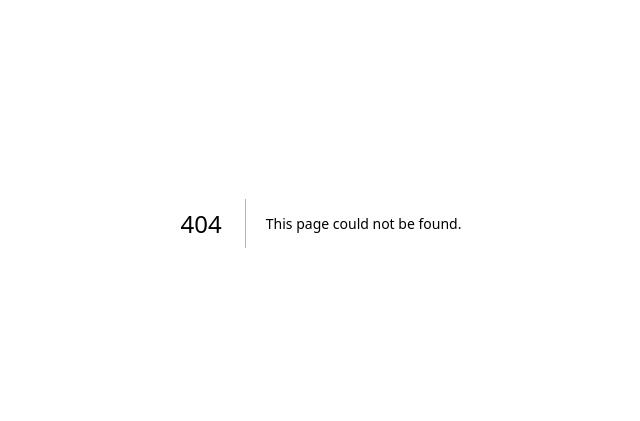
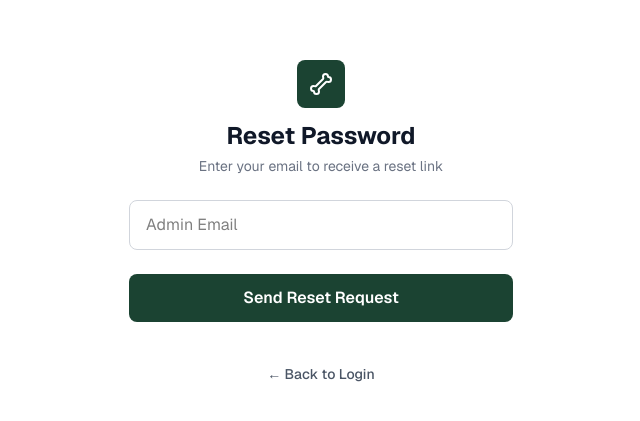
Before and after one commit to soknaughty/urban-city-map, a Next.js app: page /forgot-password in a window 1280 px wide. Before the commit this address had no page. Shown: the part 177-598 px from the top of the page, without its empty margins (319-959 px from the left). Built offline with nearby package versions, Linux system fonts and the light colour scheme.

Commit message:
feat: add security settings tab and implement forgot/reset password pages

```diff
--- a/app/admin/page.tsx
+++ b/app/admin/page.tsx
@@ -157,10 +157,11 @@ type Subscriber = {
   first_seen?: string;
   last_seen?: string;
   created_at?: string;
-  is_archived?: boolean; // 💡 ADDED THIS LINE
+  is_archived?: boolean;
 };
 
-type Section = "dashboard" | "distributors" | "advertisers" | "subscribers" | "alerts" | "onboard-ad" | "onboard-dis";
+// 💡 TARGET A: Added "security" section to type layout boundary [cite: 1849]
+type Section = "dashboard" | "distributors" | "advertisers" | "subscribers" | "alerts" | "onboard-ad" | "onboard-dis" | "security";
 
 type Alert = {
   id: string;
@@ -313,6 +314,7 @@ function Dashboard({ onLogout }: { onLogout: () => void }) {
   const [section, setSection] = useState<Section>("dashboard");
   const [mobileOpen, setMobileOpen] = useState(false);
 
+  // 💡 TARGET B: Appended Security element to the sidebar link mapper navigation configuration array [cite: 1850]
   const nav: { key: Section; label: string; icon: string }[] = [
     { key: "dashboard", label: "Dashboard", icon: "📊" },
     { key: "distributors", label: "Distributors", icon: "🏪" },
@@ -321,6 +323,7 @@ function Dashboard({ onLogout }: { onLogout: () => void }) {
     { key: "alerts", label: "Alerts", icon: "🔔" },
     { key: "onboard-ad", label: "Onboard - Ad", icon: "📝" },
     { key: "onboard-dis", label: "Onboard - Dis", icon: "📋" },
+    { key: "security", label: "Security", icon: "🔒" },
   ];
 
   return (
@@ -371,12 +374,13 @@ function Dashboard({ onLogout }: { onLogout: () => void }) {
             >
               ☰
             </button>
-            <h1 className="text-xl font-semibold md:text-2xl">
+            <h1 className="text-xl font-semibold md:text-2xl capitalize">
               {section === "onboard-ad" ? "Onboard - Ad" : section === "onboard-dis" ? "Onboard - Dis" : section}
             </h1>
           </div>
         </header>
         <div className="p-4 md:p-8">
+          {/* 💡 TARGET C: Render the dynamic Security view controller container block directly inside main view context [cite: 1851] */}
           {section === "dashboard" && <DashboardSection />}
           {section === "distributors" && <DistributorsSection />}
           {section === "advertisers" && <AdvertisersSection />}
@@ -384,6 +388,7 @@ function Dashboard({ onLogout }: { onLogout: () => void }) {
           {section === "alerts" && <AlertsSection />}
           {section === "onboard-ad" && <OnboardAdSection />}
           {section === "onboard-dis" && <OnboardDisSection />}
+          {section === "security" && <SecuritySection />}
         </div>
       </main>
     </div>
@@ -554,7 +559,7 @@ function OnboardAdSection() {
         </div>
 
         <button type="submit" disabled={loading} className="w-full py-3 text-white font-bold rounded-lg transition-all hover:opacity-90 disabled:opacity-50 shadow-md" style={{ backgroundColor: "#1B4332" }}>
-          {loading ? "Forwarding to Stripe Payment Desk..." : "Deploy Advertiser Account Structure"}
+          "Forwarding to Stripe Payment Desk..." : "Deploy Advertiser Account Structure"
         </button>
       </form>
     </div>
@@ -771,10 +776,9 @@ function AlertRow({ a, onEdit }: { a: Alert; onEdit: () => void }) {
             Unsold Opportunity
           </span>
         )}
-        {/* 💡 FIXED: Added type="button" and stopPropagation to force the click to register [cite: 1310] */}
         <button
           type="button"
-          onClick={(e) => { e.preventDefault(); e.stopPropagation(); onEdit(); }} // [cite: 1310, 1311]
+          onClick={(e) => { e.preventDefault(); e.stopPropagation(); onEdit(); }}
           className="text-xs text-gray-500 hover:text-gray-900 font-semibold underline"
         >
           Edit
@@ -812,8 +816,7 @@ function formatDate(d?: string) {
 
 function DashboardSection() {
   const { data, loading, error } = useFetch<StatsResponse>("/stats/");
-  // 💡 FIXED: Revert from /alerts/upcoming back to /alerts/ to pull all data [cite: 1317]
-  const { data: alertsData, loading: alertsLoading, error: alertsError, refetch: refetchAlerts } = useFetch<any>("/alerts/"); // [cite: 1317]
+  const { data: alertsData, loading: alertsLoading, error: alertsError, refetch: refetchAlerts } = useFetch<any>("/alerts/");
   const distQ = useFetch<any>("/distributors/");
   const distributors = asArray<Distributor>(distQ.data);
   const [editingAlert, setEditingAlert] = useState<Alert | null>(null);
@@ -828,13 +831,11 @@ function DashboardSection() {
     });
   const now = Date.now();
 
-  // 💡 FIXED: Filter out expired alerts by end_date, so active past-start alerts remain visible [cite: 1320]
   const next30 = upcoming.filter((a) => {
-    const endT = a.end_date ? new Date(a.end_date).getTime() : Infinity; // [cite: 1320]
-    return endT >= now - (24 * 60 * 60 * 1000); // [cite: 1320]
+    const endT = a.end_date ? new Date(a.end_date).getTime() : Infinity;
+    return endT >= now - (24 * 60 * 60 * 1000);
   });
-  // 💡 FIXED: Slice from the filtered next30 list, not the raw upcoming list [cite: 1321]
-  const preview = next30.slice(0, 3); // [cite: 1321]
+  const preview = next30.slice(0, 3);
 
   return (
     <div className="space-y-6">
@@ -864,7 +865,7 @@ function DashboardSection() {
         <div className="border-t border-gray-200 px-5 py-3">
           <button
             type="button"
-            onClick={() => setShowAll(true)}
+            onClick={() => { setShowAll(true); }}
             className="rounded-md border border-gray-300 px-3 py-1.5 text-xs font-medium text-gray-700 hover:bg-gray-50"
           >
             View All
@@ -909,7 +910,7 @@ function DashboardSection() {
           onClose={() => setEditingAlert(null)}
           onSaved={() => {
             setEditingAlert(null);
-            refetchAlerts(); // [cite: 1331]
+            refetchAlerts();
           }}
         />
       )}
@@ -1612,59 +1613,52 @@ function AdvertiserForm({
   );
 }
 
-// 💡 REPLACED COMPONENT: SubscribersSection fully updated with fixes [cite: 1151, 1152]
 function SubscribersSection() {
-  const { data: subsData, loading, error, refetch: refetchSubs } = useFetch<any>("/subscribers/"); // [cite: 1153]
-  const distQ = useFetch<any>("/distributors/"); // [cite: 1153]
-
-  // 💡 FIXED: Map distributor IDs to Names so the column isn't blank [cite: 1154]
-  const distributors = asArray<Distributor>(distQ.data); // [cite: 1154]
-  const distMap = new Map<string, string>(); // [cite: 1155]
-  distributors.forEach((d) => distMap.set(String(d.id), d.name)); // [cite: 1155]
-
-  const allSubscribers = asArray<Subscriber>(subsData); // [cite: 1155]
-  // Filter out subscribers that have been soft-deleted [cite: 1156]
-  const subscribers = allSubscribers.filter(s => !s.is_archived); // [cite: 1156]
-  const [archiving, setArchiving] = useState<string | null>(null); // [cite: 1157]
-  const [massArchiving, setMassArchiving] = useState(false); // [cite: 1157]
-
-  // Individual Soft Delete [cite: 1158]
+  const { data: subsData, loading, error, refetch: refetchSubs } = useFetch<any>("/subscribers/");
+  const distQ = useFetch<any>("/distributors/");
+
+  const distributors = asArray<Distributor>(distQ.data);
+  const distMap = new Map<string, string>();
+  distributors.forEach((d) => distMap.set(String(d.id), d.name));
+
+  const allSubscribers = asArray<Subscriber>(subsData);
+  const subscribers = allSubscribers.filter(s => !s.is_archived);
+  const [archiving, setArchiving] = useState<string | null>(null);
+  const [massArchiving, setMassArchiving] = useState(false);
+
   const handleArchive = async (id: string) => {
-    if (!confirm("Are you sure you want to remove this subscriber from the dashboard?")) return; // [cite: 1158]
-    setArchiving(id); // [cite: 1159]
+    if (!confirm("Are you sure you want to remove this subscriber from the dashboard?")) return;
+    setArchiving(id);
     try {
-      await authFetch(`/subscribers/${id}/archive`, { method: "PATCH" }); // [cite: 1159]
-      refetchSubs(); // [cite: 1159]
+      await authFetch(`/subscribers/${id}/archive`, { method: "PATCH" });
+      refetchSubs();
     } catch (err) {
-      console.error("Failed to archive subscriber", err); // [cite: 1160]
+      console.error("Failed to archive subscriber", err);
     } finally {
-      setArchiving(null); // [cite: 1161]
+      setArchiving(null);
     }
   };
 
-  // Mass Soft Delete [cite: 1162]
   const handleMassArchive = async () => {
-    if (!confirm(`Are you sure you want to remove ALL ${subscribers.length} currently displayed subscribers from the dashboard?`)) return; // [cite: 1162]
-    setMassArchiving(true); // [cite: 1163]
+    if (!confirm(`Are you sure you want to remove ALL ${subscribers.length} currently displayed subscribers from the dashboard?`)) return;
+    setMassArchiving(true);
     try {
-      // Loop through all currently visible subscribers and send the patch request [cite: 1163]
       await Promise.all(
-        subscribers.map((s) => authFetch(`/subscribers/${s.id}/archive`, { method: "PATCH" })) // [cite: 1163]
+        subscribers.map((s) => authFetch(`/subscribers/${s.id}/archive`, { method: "PATCH" }))
       );
-      refetchSubs(); // [cite: 1164]
+      refetchSubs();
     } catch (err) {
-      console.error("Mass archive failed", err); // [cite: 1164]
+      console.error("Mass archive failed", err);
     } finally {
-      setMassArchiving(false); // [cite: 1165]
+      setMassArchiving(false);
     }
   };
 
-  // CSV Export Logic [cite: 1166]
   const handleExportCSV = () => {
-    if (subscribers.length === 0) return; // [cite: 1166]
-    const headers = ["Email", "Distributor", "Visit Count", "First Seen", "Last Seen"]; // [cite: 1167]
-    const rows = subscribers.map((s) => { // [cite: 1168]
-      const dName = s.distributor_name || (s.distributor_id ? distMap.get(s.distributor_id) : "") || "Unassigned"; // [cite: 1168]
+    if (subscribers.length === 0) return;
+    const headers = ["Email", "Distributor", "Visit Count", "First Seen", "Last Seen"];
+    const rows = subscribers.map((s) => {
+      const dName = s.distributor_name || (s.distributor_id ? distMap.get(s.distributor_id) : "") || "Unassigned";
       return [
         `"${s.email}"`,
         `"${dName}"`,
@@ -1673,15 +1667,15 @@ function SubscribersSection() {
         `"${s.last_seen || ""}"`
       ].join(",");
     });
-    const csvContent = [headers.join(","), ...rows].join("\n"); // [cite: 1169]
-    const blob = new Blob([csvContent], { type: "text/csv;charset=utf-8;" }); // [cite: 1169]
-    const url = URL.createObjectURL(blob); // [cite: 1169]
-    const link = document.createElement("a"); // [cite: 1170]
-    link.setAttribute("href", url); // [cite: 1170]
-    link.setAttribute("download", `subscribers_export_${new Date().toISOString().split("T")[0]}.csv`); // [cite: 1170]
-    document.body.appendChild(link); // [cite: 1170]
-    link.click(); // [cite: 1170]
-    document.body.removeChild(link); // [cite: 1170]
+    const csvContent = [headers.join(","), ...rows].join("\n");
+    const blob = new Blob([csvContent], { type: "text/csv;charset=utf-8;" });
+    const url = URL.createObjectURL(blob);
+    const link = document.createElement("a");
+    link.setAttribute("href", url);
+    link.setAttribute("download", `subscribers_export_${new Date().toISOString().split("T")[0]}.csv`);
+    document.body.appendChild(link);
+    link.click();
+    document.body.removeChild(link);
   };
 
   return (
@@ -1734,7 +1728,7 @@ function SubscribersSection() {
               </tr>
             )}
             {subscribers.map((s, i) => {
-              const dName = s.distributor_name || (s.distributor_id ? distMap.get(s.distributor_id) : "") || "—"; // [cite: 1177, 1178]
+              const dName = s.distributor_name || (s.distributor_id ? distMap.get(s.distributor_id) : "") || "—";
               return (
                 <tr key={s.id || s.email + i} className="hover:bg-gray-50">
                   <td className="px-4 py-3 font-medium text-gray-900">{s.email}</td>
@@ -1979,6 +1973,7 @@ function EditAlertForm({ alert, distributors, onClose, onSaved }: { alert: Alert
   });
   const [saving, setSaving] = useState(false);
   const [err, setErr] = useState<string | null>(null);
+
   const submit = async (e: React.FormEvent) => {
     e.preventDefault();
     setSaving(true);
@@ -2008,6 +2003,7 @@ function EditAlertForm({ alert, distributors, onClose, onSaved }: { alert: Alert
       setSaving(false);
     }
   };
+
   return (
     <Modal title="Edit Broadcast Banner Alert" onClose={onClose}>
       <form onSubmit={submit} className="space-y-3">
@@ -2096,3 +2092,68 @@ function slugify(name: string) {
     .replace(/\s+/g, "-")
     .replace(/-+/g, "-");
 }
+
+// 💡 TARGET D: Appended SecuritySection form component at the bottom of the dashboard layout file [cite: 1851]
+function SecuritySection() {
+  const [form, setForm] = useState({ old_password: "", new_password: "", confirm_password: "" });
+  const [loading, setLoading] = useState(false); // [cite: 1852]
+  const [msg, setMsg] = useState<{type: "error" | "success", text: string} | null>(null); // [cite: 1852]
+
+  const submit = async (e: React.FormEvent) => {
+    e.preventDefault();
+    if (form.new_password !== form.confirm_password) {
+      setMsg({ type: "error", text: "New passwords do not match." }); // [cite: 1854]
+      return; // [cite: 1855]
+    }
+    setLoading(true);
+    setMsg(null);
+    try {
+      const r = await authFetch("/auth/change-password", {
+        method: "POST",
+        headers: { "Content-Type": "application/json" },
+        body: JSON.stringify({ old_password: form.old_password, new_password: form.new_password })
+      });
+      if (!r.ok) {
+        const err = await r.json().catch(() => ({}));
+        throw new Error(err.detail || "Failed to change password."); // [cite: 1857]
+      }
+      setMsg({ type: "success", text: "Password successfully updated." }); // [cite: 1857]
+      setForm({ old_password: "", new_password: "", confirm_password: "" }); // [cite: 1858]
+    } catch (e: any) {
+      setMsg({ type: "error", text: e.message });
+    } finally {
+      setLoading(false); // [cite: 1859]
+    }
+  };
+
+  return (
+    <div className="max-w-md space-y-6">
+      <div className="bg-slate-50 border border-slate-200 rounded-xl p-4 flex gap-3 items-start text-sm text-slate-700">
+        <div className="text-xl">🔒</div>
+        <div>
+          <p className="font-bold text-slate-900">Admin Security Settings</p>
+          <p className="mt-1">Update your dashboard login password.</p>
+        </div>
+      </div>
+      {msg && (
+        <div className={`p-3 rounded-lg text-sm border ${msg.type === "error" ? "bg-red-50 text-red-700 border-red-200" : "bg-green-50 text-green-800 border-green-200"}`}>
+          {msg.text}
+        </div>
+      )}
+      <form onSubmit={submit} className="border border-gray-200 bg-white rounded-xl p-6 space-y-4">
+        <Field label="Current Password">
+          <input type="password" required className={inputClass} value={form.old_password} onChange={e => setForm({...form, old_password: e.target.value})} />
+        </Field>
+        <Field label="New Password">
+          <input type="password" required className={inputClass} value={form.new_password} onChange={e => setForm({...form, new_password: e.target.value})} /> // [cite: 1862]
+        </Field>
+        <Field label="Confirm New Password">
+          <input type="password" required className={inputClass} value={form.confirm_password} onChange={e => setForm({...form, confirm_password: e.target.value})} />
+        </Field>
+        <button type="submit" disabled={loading} className="w-full py-3 text-white font-bold rounded-lg transition-all hover:opacity-90 disabled:opacity-50 shadow-md" style={{ backgroundColor: "#1B4332" }}>
+          {loading ? "Updating..." : "Update Password"} // [cite: 1863]
+        </button>
+      </form>
+    </div>
+  );
+}
--- /dev/null
+++ b/app/forgot-password/page.tsx
@@ -0,0 +1,72 @@
+'use client';
+import { useState } from "react";
+import { Bone } from "lucide-react";
+
+export default function ForgotPassword() {
+  const [email, setEmail] = useState("");
+  const [loading, setLoading] = useState(false);
+  const [msg, setMsg] = useState<{type: "error" | "success", text: string} | null>(null);
+
+  const submit = async (e: React.FormEvent) => {
+    e.preventDefault();
+    setLoading(true);
+    setMsg(null);
+    try {
+      const r = await fetch("https://urbandog-production.up.railway.app/api/v1/auth/forgot-password", {
+        method: "POST",
+        headers: { "Content-Type": "application/json" },
+        body: JSON.stringify({ email }),
+      });
+      if (!r.ok) throw new Error("Request failed.");
+      setMsg({ type: "success", text: "If that email exists in our system, a reset link has been generated." });
+    } catch (err: any) {
+      setMsg({ type: "error", text: err.message || "An error occurred." });
+    } finally {
+      setLoading(false);
+    }
+  };
+
+  return (
+    <div className="flex min-h-screen items-center justify-center bg-white px-4 font-sans">
+      <form onSubmit={submit} className="w-full max-w-sm space-y-6">
+        <div className="text-center">
+          <div className="mx-auto mb-3 flex h-12 w-12 items-center justify-center rounded-lg" style={{ backgroundColor: "#1B4332" }}>
+            <Bone className="h-6 w-6 text-white" />
+          </div>
+          <h1 className="text-2xl font-bold text-gray-900">Reset Password</h1>
+          <p className="mt-1 text-sm text-gray-500">Enter your email to receive a reset link</p>
+        </div>
+
+        {msg && (
+          <div className={`p-3 rounded-lg text-sm border ${msg.type === "error" ? "bg-red-50 text-red-700 border-red-200" : "bg-green-50 text-green-800 border-green-200"}`}>
+            {msg.text}
+          </div>
+        )}
+
+        <div className="space-y-3">
+          <input
+            type="email"
+            value={email}
+            onChange={(e) => setEmail(e.target.value)}
+            placeholder="Admin Email"
+            required
+            className="w-full rounded-lg border border-gray-300 px-4 py-3 text-base text-black bg-white outline-none focus:border-gray-900 focus:ring-1 focus:ring-gray-900"
+          />
+        </div>
+        <button
+          type="submit"
+          disabled={loading}
+          className="w-full rounded-lg py-3 text-base font-semibold text-white transition-opacity hover:opacity-90 disabled:opacity-60"
+          style={{ backgroundColor: "#1B4332" }}
+        >
+          {loading ? "Sending..." : "Send Reset Request"}
+        </button>
+        <div className="text-center mt-4">
+          <a href="/admin" className="text-sm font-medium text-gray-600 hover:text-gray-900">
+            ← Back to Login
+          </a>
+        </div>
+      </form>
+    </div>
+  );
+}
--- /dev/null
+++ b/app/reset-password/pages.tsx
@@ -0,0 +1,104 @@
+'use client';
+import { useState, useEffect } from "react";
+import { Bone } from "lucide-react";
+
+export default function ResetPassword() {
+  const [token, setToken] = useState<string | null>(null);
+  const [password, setPassword] = useState("");
+  const [confirm, setConfirm] = useState("");
+  const [loading, setLoading] = useState(false);
+  const [msg, setMsg] = useState<{type: "error" | "success", text: string} | null>(null);
+
+  useEffect(() => {
+    if (typeof window !== "undefined") {
+      const params = new URLSearchParams(window.location.search);
+      setToken(params.get("token"));
+    }
+  }, []);
+
+  const submit = async (e: React.FormEvent) => {
+    e.preventDefault();
+    if (password !== confirm) {
+      setMsg({ type: "error", text: "Passwords do not match." });
+      return;
+    }
+    if (!token) {
+      setMsg({ type: "error", text: "Invalid or missing reset token." });
+      return;
+    }
+    setLoading(true);
+    setMsg(null);
+    try {
+      const r = await fetch("https://urbandog-production.up.railway.app/api/v1/auth/reset-password", {
+        method: "POST",
+        headers: { "Content-Type": "application/json" },
+        body: JSON.stringify({ token, new_password: password }),
+      });
+      if (!r.ok) {
+        const err = await r.json().catch(() => ({}));
+        throw new Error(err.detail || "Reset failed. Token may be expired.");
+      }
+      setMsg({ type: "success", text: "Password reset successful! You can now log in." });
+    } catch (err: any) {
+      setMsg({ type: "error", text: err.message });
+    } finally {
+      setLoading(false);
+    }
+  };
+
+  return (
+    <div className="flex min-h-screen items-center justify-center bg-white px-4 font-sans">
+      <form onSubmit={submit} className="w-full max-w-sm space-y-6">
+        <div className="text-center">
+          <div className="mx-auto mb-3 flex h-12 w-12 items-center justify-center rounded-lg" style={{ backgroundColor: "#1B4332" }}>
+            <Bone className="h-6 w-6 text-white" />
+          </div>
+          <h1 className="text-2xl font-bold text-gray-900">Create New Password</h1>
+        </div>
+
+        {msg && (
+          <div className={`p-3 rounded-lg text-sm border ${msg.type === "error" ? "bg-red-50 text-red-700 border-red-200" : "bg-green-50 text-green-800 border-green-200"}`}>
+            {msg.text}
+          </div>
+        )}
+
+        {!msg || msg.type === "error" ? (
+          <>
+            <div className="space-y-3">
+              <input
+                type="password"
+                value={password}
+                onChange={(e) => setPassword(e.target.value)}
+                placeholder="New Password"
+                required
+                className="w-full rounded-lg border border-gray-300 px-4 py-3 text-base text-black bg-white outline-none focus:border-gray-900 focus:ring-1 focus:ring-gray-900"
+              />
+              <input
+                type="password"
+                value={confirm}
+                onChange={(e) => setConfirm(e.target.value)}
+                placeholder="Confirm New Password"
+                required
+                className="w-full rounded-lg border border-gray-300 px-4 py-3 text-base text-black bg-white outline-none focus:border-gray-900 focus:ring-1 focus:ring-gray-900"
+              />
+            </div>
+            <button
+              type="submit"
+              disabled={loading}
+              className="w-full rounded-lg py-3 text-base font-semibold text-white transition-opacity hover:opacity-90 disabled:opacity-60"
+              style={{ backgroundColor: "#1B4332" }}
+            >
+              {loading ? "Saving..." : "Save Password"}
+            </button>
+          </>
+        ) : null}
+
+        <div className="text-center mt-4">
+          <a href="/admin" className="text-sm font-medium text-gray-600 hover:text-gray-900">
+            ← Back to Login
+          </a>
+        </div>
+      </form>
+    </div>
+  );
+}
```
